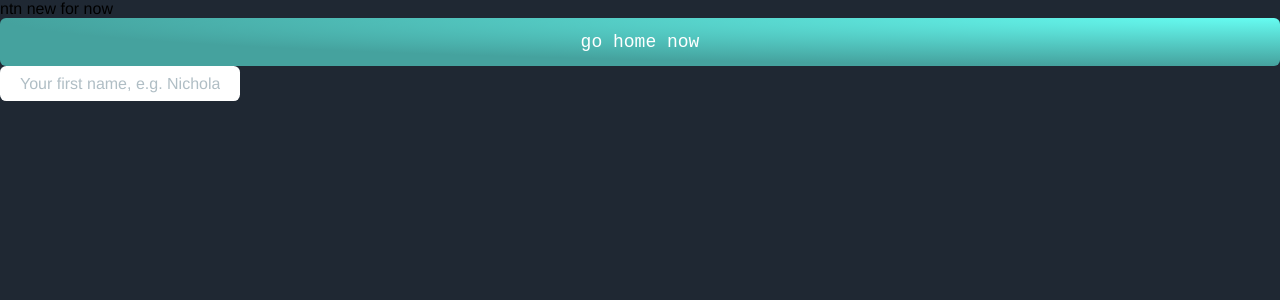
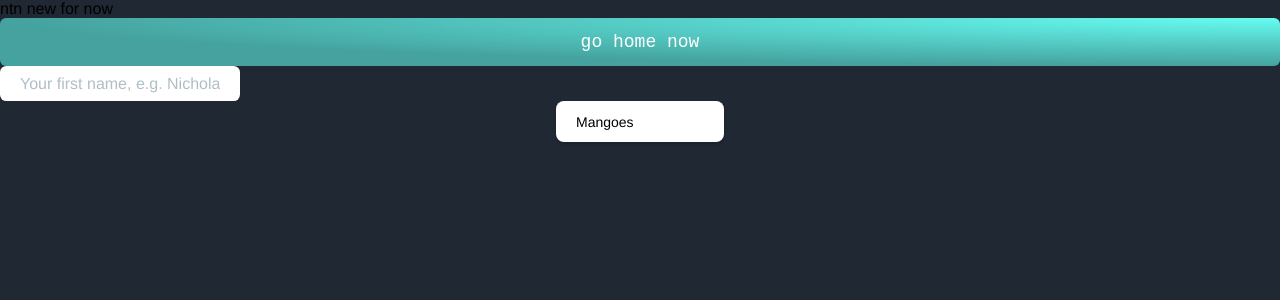
Before and after one commit to mcbobby7/currency-exchanger, a React (Create React App) app: page / in a window 1280 px wide. Shown: the top 300 px of the page. Built offline with nearby package versions, Linux system fonts and the light colour scheme.

Commit message:
design custom select

```diff
--- a/src/Pages/Home/index.tsx
+++ b/src/Pages/Home/index.tsx
@@ -2,6 +2,7 @@ import React from 'react';
 import { Home } from './style'
 import Button from '../../Shared/Components/Button'
 import Input from '../../Shared/Components/TextBox'
+import DropDown from '../../Shared/Components/Dropdown'
 
 function App() {
   return (
@@ -9,6 +10,7 @@ function App() {
       <div>ntn new for now</div>
       <Button />
       <Input />
+      <DropDown />
     </Home>
   );
 }
--- /dev/null
+++ b/src/Shared/Components/Dropdown/index.tsx
@@ -0,0 +1,37 @@
+import React, { useState } from "react";
+import { DropDownContainer, DropDownHeader, DropDownListContainer, DropDownList, ListItem} from './style'
+
+
+const options = ["Mangoes", "Apples", "Oranges"];
+
+export default function DropDown() {
+  const [isOpen, setIsOpen] = useState(false);
+  const [selectedOption, setSelectedOption] = useState(null);
+
+  const toggling = () => setIsOpen(!isOpen);
+
+  const onOptionClicked = (value: any) => () => {
+    setSelectedOption(value);
+    setIsOpen(false);
+    console.log(selectedOption);
+  };
+
+  return (
+      <DropDownContainer>
+        <DropDownHeader onClick={toggling}>
+          {selectedOption || "Mangoes"}
+        </DropDownHeader>
+        {isOpen && (
+          <DropDownListContainer>
+            <DropDownList>
+              {options.map(option => (
+                <ListItem onClick={onOptionClicked(option)} key={Math.random()}>
+                  {option}
+                </ListItem>
+              ))}
+            </DropDownList>
+          </DropDownListContainer>
+        )}
+      </DropDownContainer>
+  );
+}
--- /dev/null
+++ b/src/Shared/Components/Dropdown/style.ts
@@ -0,0 +1,46 @@
+import styled from "styled-components";
+
+export const DropDownContainer = styled("div")`
+  width: 10.5em;
+  margin: 0 auto;
+`;
+
+export const DropDownHeader = styled("div")`
+  margin-bottom: 0.8em;
+  padding: 0.4em 2em 0.4em 1em;
+  box-shadow: 0 2px 3px rgba(0, 0, 0, 0.15);
+  font-weight: 500;
+  color: black;
+  background: #ffffff;
+  cursor: pointer;
+  font-size: 14px;
+  height: 30px;
+  border-radius: 8px;
+  display: flex;
+  align-items: center;
+  padding-left: 20px;
+`;
+
+export const DropDownListContainer = styled("div")``;
+
+export const DropDownList = styled("ul")`
+  padding: 0;
+  margin: 0;
+  padding-left: 1em;
+  background: #ffffff;
+  border: 2px solid #e5e5e5;
+  box-sizing: border-box;
+  color: black;
+  font-size: 1.3rem;
+  font-weight: 500;
+  &:first-child {
+    padding-top: 0.8em;
+  }
+`;
+
+export const ListItem = styled("li")`
+  list-style: none;
+  margin-bottom: 0.8em;
+  cursor: pointer;
+  font-size: 14px;
+`;
```
